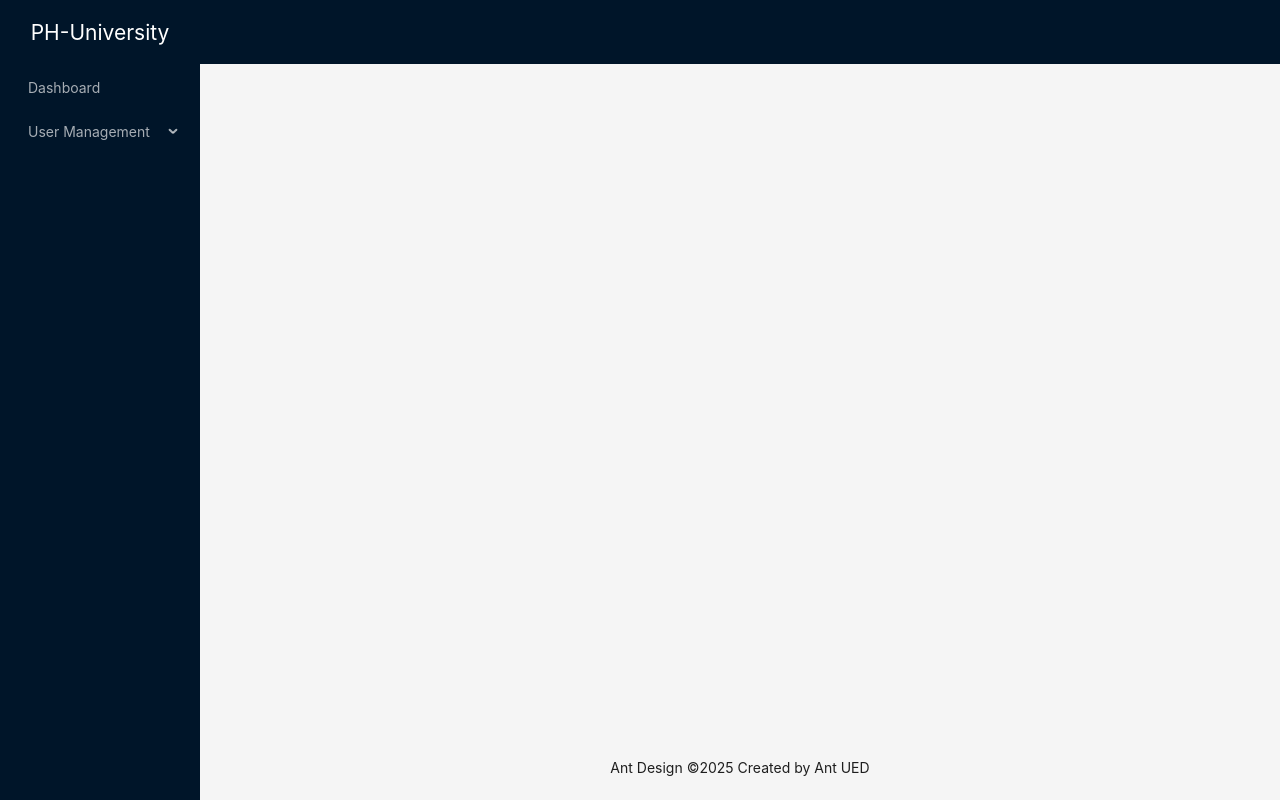
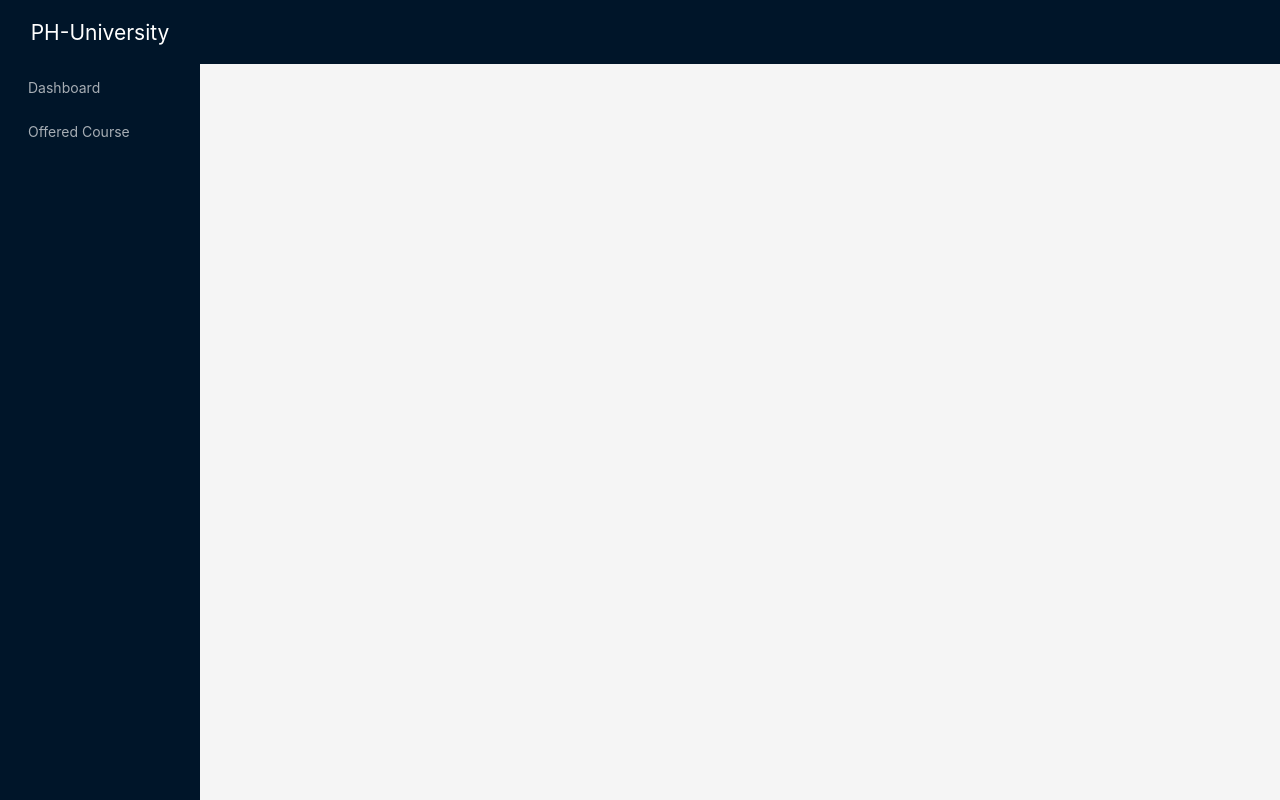
Before and after one commit to Emam-Bokhari/University-Management-Client, a React (Vite) app: page / in a window 1280 px wide. Built offline with nearby package versions, Linux system fonts and the light colour scheme.

Commit message:
feat: add route and sidebar generation logic for user roles

```diff
--- a/src/components/layout/MainLayout.tsx
+++ b/src/components/layout/MainLayout.tsx
@@ -1,43 +1,15 @@
-import { Layout, Menu } from "antd";
+import { Layout } from "antd";
 import { Outlet } from "react-router-dom";
 import { Fragment } from "react/jsx-runtime";
-import { adminSidebarItems } from "../../routes/admin.routes";
+import Sidebar from "./Sidebar";
 
-const { Header, Sider, Content, Footer } = Layout;
+const { Header, Content } = Layout;
 
 export default function MainLayout() {
   return (
     <Fragment>
       <Layout style={{ height: "100vh" }}>
-        <Sider
-          breakpoint="lg"
-          collapsedWidth="0"
-          onBreakpoint={(broken) => {
-            console.log(broken);
-          }}
-          onCollapse={(collapsed, type) => {
-            console.log(collapsed, type);
-          }}
-        >
-          {/* logo */}
-          <div
-            style={{
-              color: "white",
-              height: "4rem",
-              display: "flex",
-              justifyContent: "center",
-              alignItems: "center",
-            }}
-          >
-            <h1 style={{ fontWeight: "normal" }}>PH-University</h1>
-          </div>
-          <Menu
-            theme="dark"
-            mode="inline"
-            defaultSelectedKeys={["4"]}
-            items={adminSidebarItems}
-          />
-        </Sider>
+        <Sidebar />
         <Layout>
           <Header style={{ padding: 0 }} />
           <Content style={{ margin: "24px 16px 0" }}>
@@ -51,9 +23,6 @@ export default function MainLayout() {
               <Outlet />
             </div>
           </Content>
-          <Footer style={{ textAlign: "center" }}>
-            Ant Design ©{new Date().getFullYear()} Created by Ant UED
-          </Footer>
         </Layout>
       </Layout>
     </Fragment>
--- /dev/null
+++ b/src/components/layout/Sidebar.tsx
@@ -0,0 +1,58 @@
+import { Menu, Layout } from "antd";
+import { Fragment } from "react/jsx-runtime";
+import { sidebarItemsGenerator } from "../../utils/sidebarItemsGenerator";
+import { adminPaths } from "../../routes/admin.routes";
+import { facultyPaths } from "../../routes/faculty.routes";
+import { studentPaths } from "../../routes/student.route";
+
+const { Sider } = Layout;
+
+const UserRole = {
+  ADMIN: "admin",
+  FACULTY: "faculty",
+  STUDENT: "student",
+};
+
+export default function Sidebar() {
+  const role = "student";
+  let sidebarItems;
+
+  switch (role) {
+    case UserRole.ADMIN:
+      sidebarItems = sidebarItemsGenerator(adminPaths, UserRole.ADMIN);
+      break;
+    case UserRole.FACULTY:
+      sidebarItems = sidebarItemsGenerator(facultyPaths, UserRole.FACULTY);
+      break;
+    case UserRole.STUDENT:
+      sidebarItems = sidebarItemsGenerator(studentPaths, UserRole.STUDENT);
+      break;
+    default:
+      break;
+  }
+
+  return (
+    <Fragment>
+      <Sider breakpoint="lg">
+        {/* logo */}
+        <div
+          style={{
+            color: "white",
+            height: "4rem",
+            display: "flex",
+            justifyContent: "center",
+            alignItems: "center",
+          }}
+        >
+          <h1 style={{ fontWeight: "normal" }}>PH-University</h1>
+        </div>
+        <Menu
+          theme="dark"
+          mode="inline"
+          defaultSelectedKeys={["4"]}
+          items={sidebarItems}
+        />
+      </Sider>
+    </Fragment>
+  );
+}
--- a/src/routes/admin.routes.tsx
+++ b/src/routes/admin.routes.tsx
@@ -1,15 +1,7 @@
-import { ReactNode } from "react";
 import AdminDashboard from "../pages/admin/AdminDashboard";
 import CreateAdmin from "../pages/admin/CreateAdmin";
 import CreateFaculty from "../pages/admin/CreateFaculty";
 import CreateStudent from "../pages/admin/CreateStudent";
-import { NavLink } from "react-router-dom";
-
-type TSidebarItem = {
-  key: string;
-  label: ReactNode;
-  children?: TSidebarItem[];
-};
 
 export const adminPaths = [
   {
@@ -38,26 +30,3 @@ export const adminPaths = [
     ],
   },
 ];
-
-export const adminSidebarItems = adminPaths.reduce(
-  (acc: TSidebarItem[], item) => {
-    if (item.path && item.name) {
-      acc.push({
-        key: item.name,
-        label: <NavLink to={`/admin/${item.path}`}>{item.name}</NavLink>,
-      });
-    }
-    if (item.children) {
-      acc.push({
-        key: item.name,
-        label: item.name,
-        children: item.children.map((child) => ({
-          key: child.name,
-          label: <NavLink to={`/admin/${child.path}`}>{child.name}</NavLink>,
-        })),
-      });
-    }
-    return acc;
-  },
-  []
-);
--- /dev/null
+++ b/src/routes/faculty.routes.tsx
@@ -0,0 +1,15 @@
+import FacultyDashboard from "../pages/faculty/FacultyDashboard";
+import OfferedCourse from "../pages/faculty/OfferedCourse";
+
+export const facultyPaths = [
+  {
+    name: "Dashboard",
+    path: "dashboard",
+    element: <FacultyDashboard />,
+  },
+  {
+    name: "Offered Course",
+    path: "offered-course",
+    element: <OfferedCourse />,
+  },
+];
--- a/src/routes/router.tsx
+++ b/src/routes/router.tsx
@@ -4,6 +4,8 @@ import Register from "../pages/Register";
 import Login from "../pages/Login";
 import { adminPaths } from "./admin.routes";
 import { routesGenerator } from "../utils/routesGenerator";
+import { facultyPaths } from "./faculty.routes";
+import { studentPaths } from "./student.route";
 
 export const router = createBrowserRouter([
   {
@@ -18,12 +20,12 @@ export const router = createBrowserRouter([
   {
     path: "/faculty",
     element: <App />,
-    children: adminPaths,
+    children: routesGenerator(facultyPaths),
   },
   {
     path: "/student",
     element: <App />,
-    children: adminPaths,
+    children: routesGenerator(studentPaths),
   },
   {
     path: "/register",
--- /dev/null
+++ b/src/routes/student.route.tsx
@@ -0,0 +1,15 @@
+import OfferedCourse from "../pages/student/OfferedCourse";
+import StudentDashboard from "../pages/student/StudentDashboard";
+
+export const studentPaths = [
+  {
+    name: "Dashboard",
+    path: "dashboard",
+    element: <StudentDashboard />,
+  },
+  {
+    name: "Offered Course",
+    path: "offered-course",
+    element: <OfferedCourse />,
+  },
+];
--- /dev/null
+++ b/src/types/index.ts
@@ -0,0 +1 @@
+export * from "./sidebar.types"
--- /dev/null
+++ b/src/utils/sidebarItemsGenerator.tsx
@@ -0,0 +1,27 @@
+import { NavLink } from "react-router-dom";
+import { TRoutePaths, TSidebarItem } from "../types";
+
+export const sidebarItemsGenerator = (items: TRoutePaths[], role: string) => {
+  const sidebarItems = items.reduce((acc: TSidebarItem[], item) => {
+    if (item.path && item.name) {
+      acc.push({
+        key: item.name,
+        label: <NavLink to={`/${role}/${item.path}`}> {item.name} </NavLink>,
+      });
+    }
+    if (item.children) {
+      acc.push({
+        key: item.name,
+        label: item.name,
+        children: item.children.map((child) => ({
+          key: child.name,
+          label: (
+            <NavLink to={`/${role}/${child.path}`}> {child.name} </NavLink>
+          ),
+        })),
+      });
+    }
+    return acc;
+  }, []);
+  return sidebarItems;
+};
```
Also changed, not shown: src/types/sidebar.types.ts (added, +19 -0 lines), src/utils/routesGenerator.ts (+1 -14 lines).
